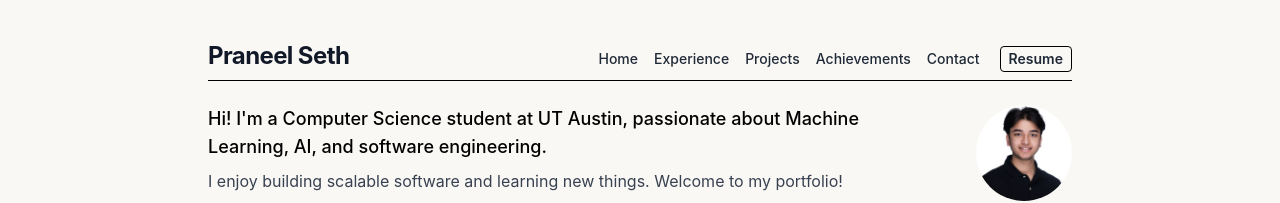
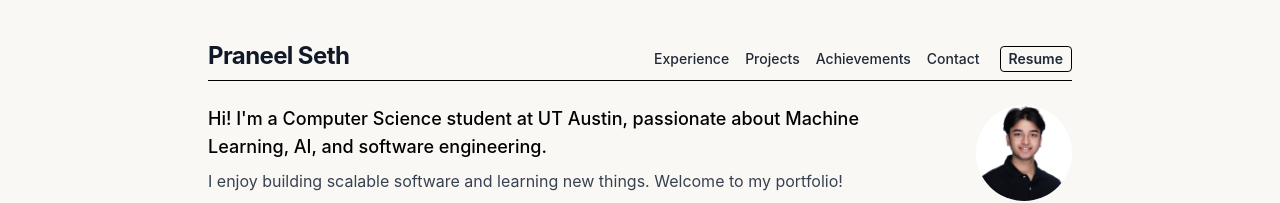
Before and after one commit to praneelseth/personal-portfolio, a Next.js app in the folder frontend/: page / in a window 1280 px wide. Shown: the top 203 px of the page. Built offline with nearby package versions, Linux system fonts and the light colour scheme; no server answers; the database is empty; a web font is replaced by a local one.

Commit message:
Remove Home Button

```diff
--- a/frontend/app/page.tsx
+++ b/frontend/app/page.tsx
@@ -14,7 +14,6 @@ export default function Home() {
             <span className="text-2xl font-bold tracking-tight text-gray-900">Praneel Seth</span>
           </div>
           <nav className="flex flex-wrap gap-4 items-center text-sm font-medium text-gray-800">
-            <a href="#intro" className="hover:text-black transition">Home</a>
             <a href="#experience" className="hover:text-black transition">Experience</a>
             <a href="#projects" className="hover:text-black transition">Projects</a>
             <a href="#achievements" className="hover:text-black transition">Achievements</a>
```
